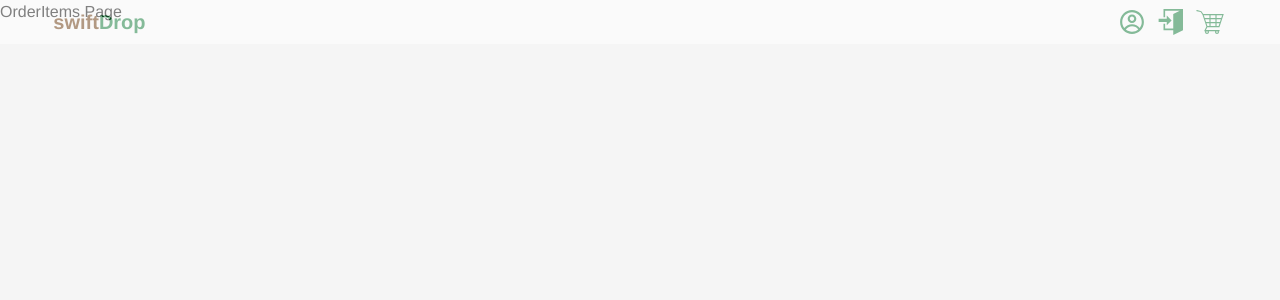
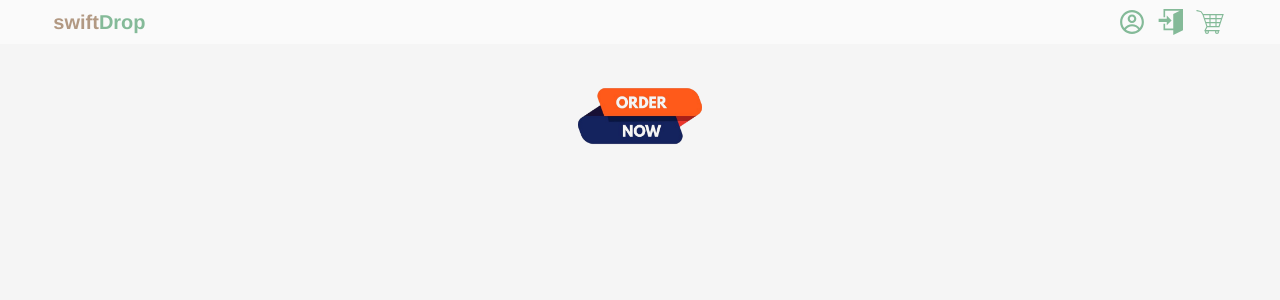
Before and after one commit to ozi-sadiq-kasai/swiftdrop, a React (Vite) app: page /OrderPlaces/1 in a window 1280 px wide. Shown: the top 300 px of the page. Built offline with nearby package versions, Linux system fonts and the light colour scheme.

Commit message:
styled orderItems

```diff
--- a/src/page/OrderItems.jsx
+++ b/src/page/OrderItems.jsx
@@ -1,7 +1,9 @@
 import {useContext} from 'react'
+import 'animate.css'
 import { useParams } from 'react-router-dom'
 import {CartContext}from '../utils/CartContext'
 import { ProductContext } from '../utils/ProductContext'
+import orderNow from '../assets/images/ordernow.png'
 
 const OrderItems = () => {
  const{products} =useContext(ProductContext)
@@ -11,17 +13,31 @@ const OrderItems = () => {
   const selectedItems = products.filter((product) => product.id === id)
 
   return (
-    <div>
-      <h1>OrderItems Page</h1>
-      {selectedItems.map((product) => (
-        <div key={product.sid}>
-          <img src={product.image} alt={product.name} />
-          <p>{product.name}</p>
-          <p>{product.price}</p>
-          <button onClick={()=>addToCart(product,product.sid)}>Add to Cart</button>
-        </div>
-      ))}
-    </div>
+    <>
+      <img
+        className="w-36 m-auto animate__animated animate__rollIn relative top-11"
+        src={orderNow}
+        alt="logo"
+      />
+      <div className="py-5 flex xsm:flex-col justify-center items-center flex-wrap gap-4">
+        {selectedItems.map((product) => (
+          <div
+            key={product.sid}
+            className="mb-6 border lg:w-[30%]"
+          >
+            <img src={product.image} alt={product.name} className="w-full" />
+            <p className="text-lg">{product.name}</p>
+            <p className="text-sm">&#8358; {product.price}</p>
+            <button
+              onClick={() => addToCart(product, product.sid)}
+              className="border py-1 px-5 rounded-md bg-[#84BA98] text-yellow-300 hover:bg-yellow-300 hover:text-[#84BA98]"
+            >
+              Add to Cart
+            </button>
+          </div>
+        ))}
+      </div>
+    </>
   )
 }
 
```
Also changed, not shown: src/assets/images/ordernow.png (added).
